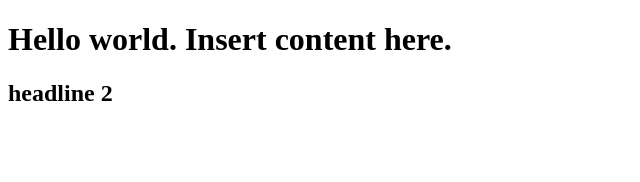
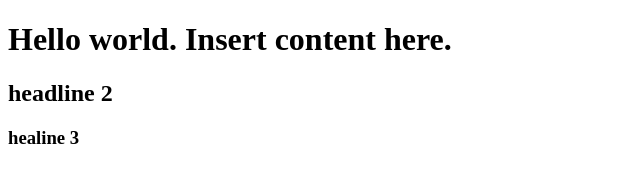
Before and after one commit to ZachHung/corsera, a plain HTML site: page index.html in a window 1280 px wide. Shown: the full height of the page, 0-640 px from the left. Drawn offline with Linux system fonts and the light colour scheme.

Commit message:
Add healine 3

```diff
--- a/index.html
+++ b/index.html
@@ -9,5 +9,6 @@
 <body>
 <h1>Hello world. Insert content here.</h1>
 <h2>headline 2</h2>
+<h3>healine 3</h3>
 </body>
 </html>
```
